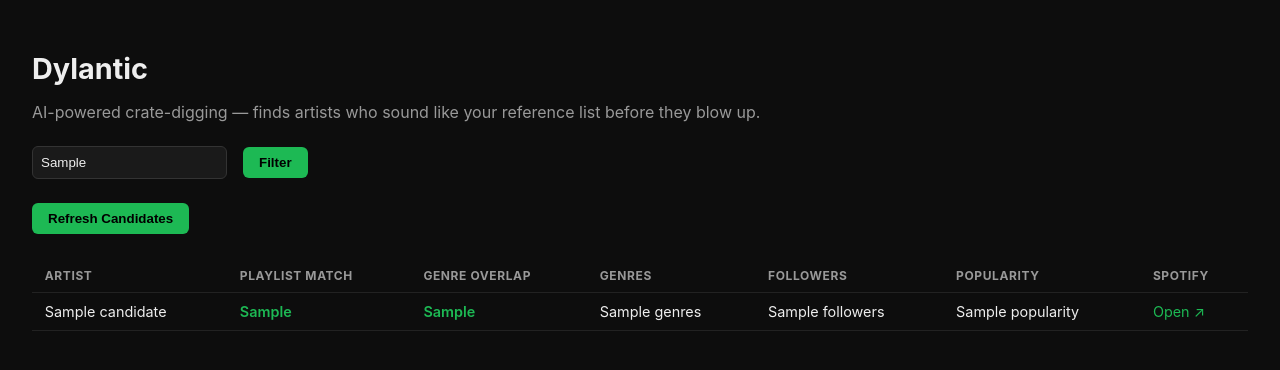
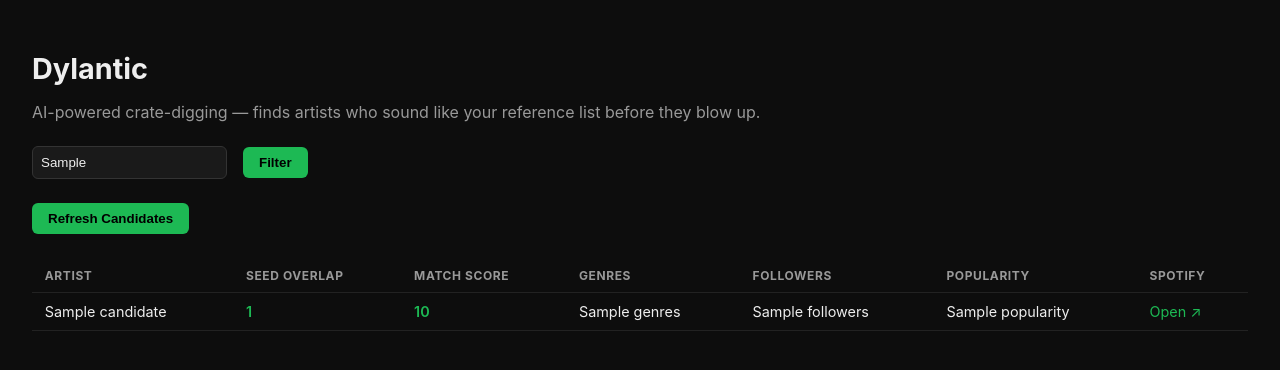
Before and after one commit to katyakazzam-maker/Dylianaire, a Flask app: template templates/dashboard.html in a window 1280 px wide. Shown: the top 370 px of the page. Run offline with Flask 3, Linux system fonts and the light colour scheme; the template is opened without the code that fills it: most values are stand-ins (such as "Sample title", 1, 10 or a date in 2020).

Commit message:
Update dashboard.html

```diff
--- a/templates/dashboard.html
+++ b/templates/dashboard.html
@@ -37,8 +37,8 @@
     <thead>
       <tr>
         <th>Artist</th>
-        <th>Playlist Match</th>
-        <th>Genre Overlap</th>
+        <th>Seed Overlap</th>
+        <th>Match Score</th>
         <th>Genres</th>
         <th>Followers</th>
         <th>Popularity</th>
@@ -49,8 +49,8 @@
       {% for c in candidates %}
       <tr>
         <td>{{ c.name }}</td>
-        <td class="score">{{ c.playlist_co_occurrence }}</td>
-        <td class="score">{{ c.genre_overlap }}</td>
+        <td class="score">{{ c.seed_overlap_count }}</td>
+        <td class="score">{{ c.lastfm_match_score }}</td>
         <td>{{ c.genres }}</td>
         <td>{{ c.followers }}</td>
         <td>{{ c.popularity }}</td>
```
